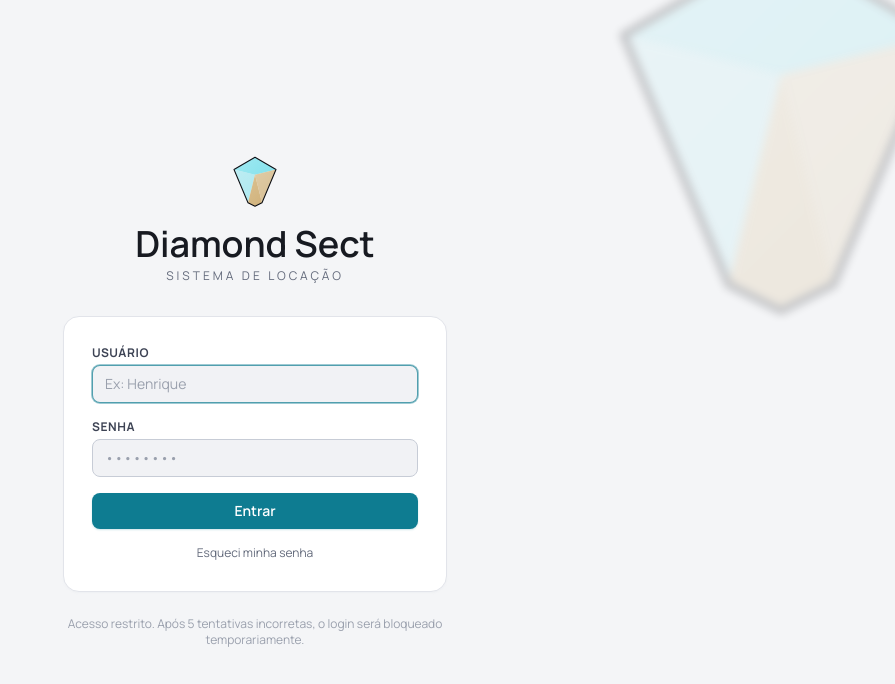
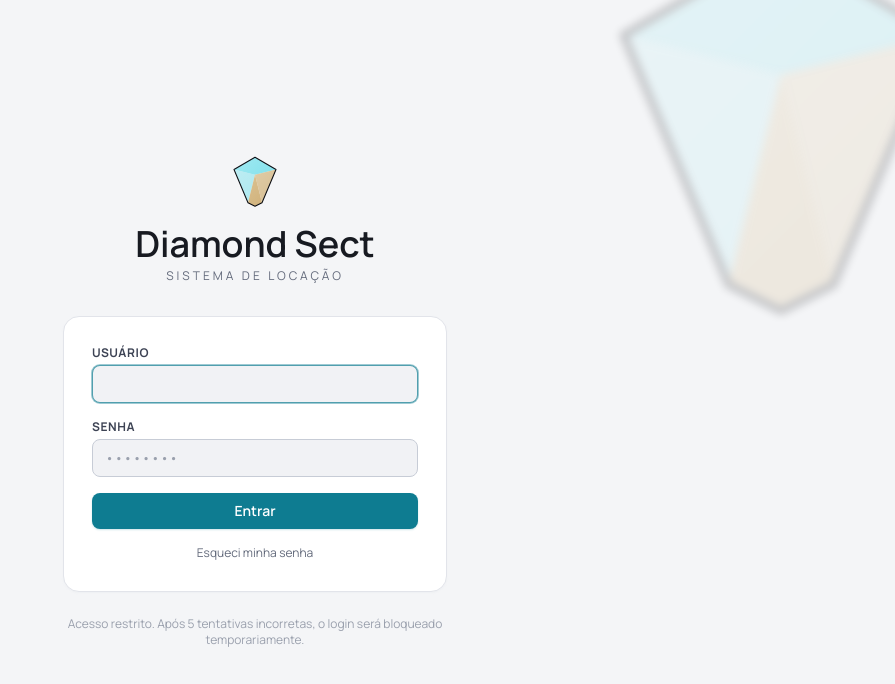
Before and after one commit to henriqueternos/Diamond-Sect-Erp, a React (Vite) app: page /#/login in a window 1280 px wide. Shown: the top 684 px of the page, without its empty margins (385-1280 px from the left). Built offline with nearby package versions, Linux system fonts and the light colour scheme; no server answers; the HTML template or start-up script is replaced by a standard one.

Commit message:
Update Login.tsx

```diff
--- a/src/pages/Login.tsx
+++ b/src/pages/Login.tsx
@@ -72,7 +72,6 @@ export default function Login() {
               autoFocus
               value={username}
               onChange={(e) => setUsername(e.target.value)}
-              placeholder="Ex: Henrique"
               required
             />
           </div>
@@ -120,7 +119,7 @@ export default function Login() {
         <form onSubmit={handleReset} className="space-y-4">
           <div>
             <label>Usuário</label>
-            <input required value={resetUsername} onChange={(e) => setResetUsername(e.target.value)} placeholder="Ex: Henrique" />
+            <input required value={resetUsername} onChange={(e) => setResetUsername(e.target.value)} />
           </div>
           <p className="text-xs text-mist-500">Enviaremos um link de redefinição para o e-mail vinculado a esse usuário.</p>
           {resetMsg && (
```
